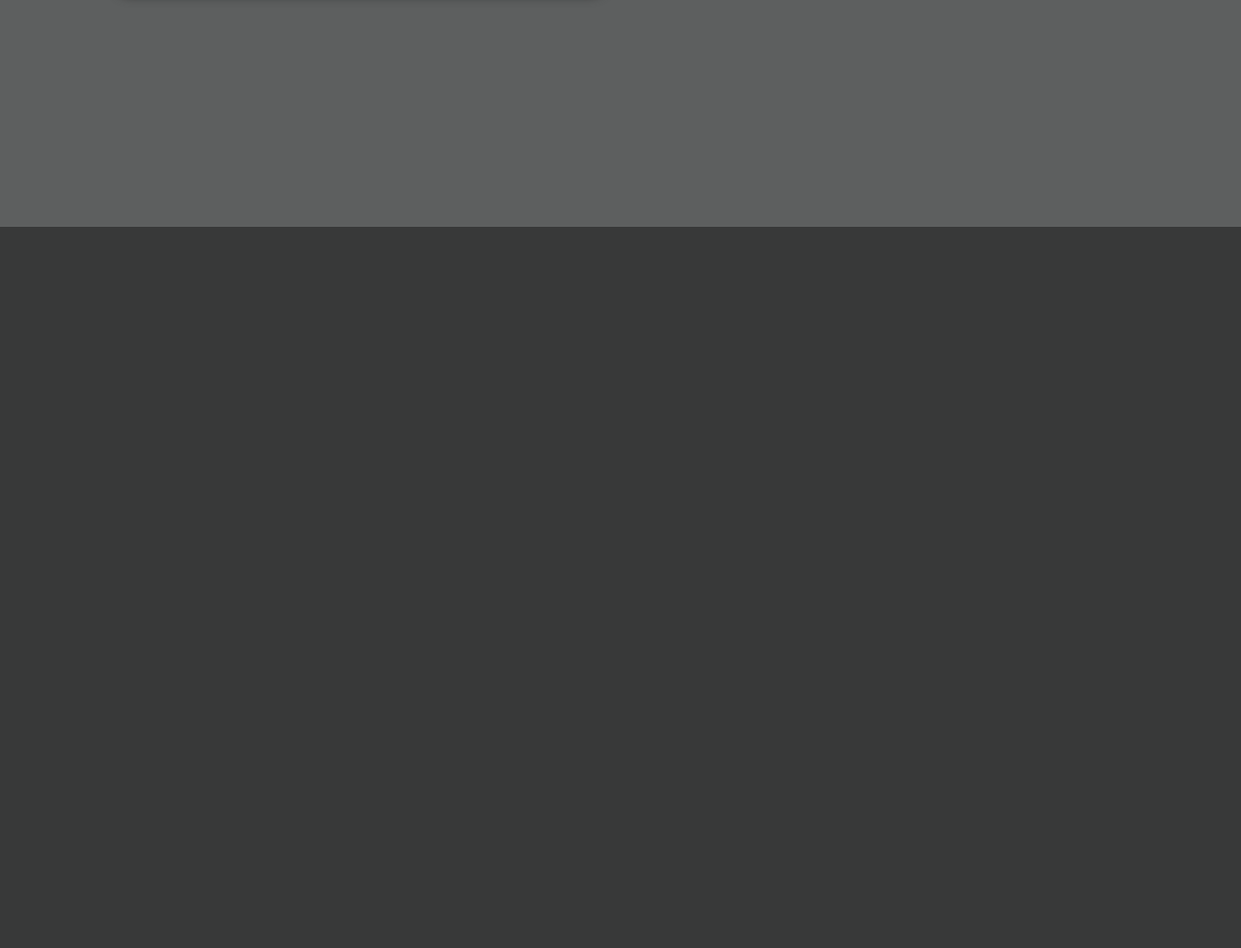
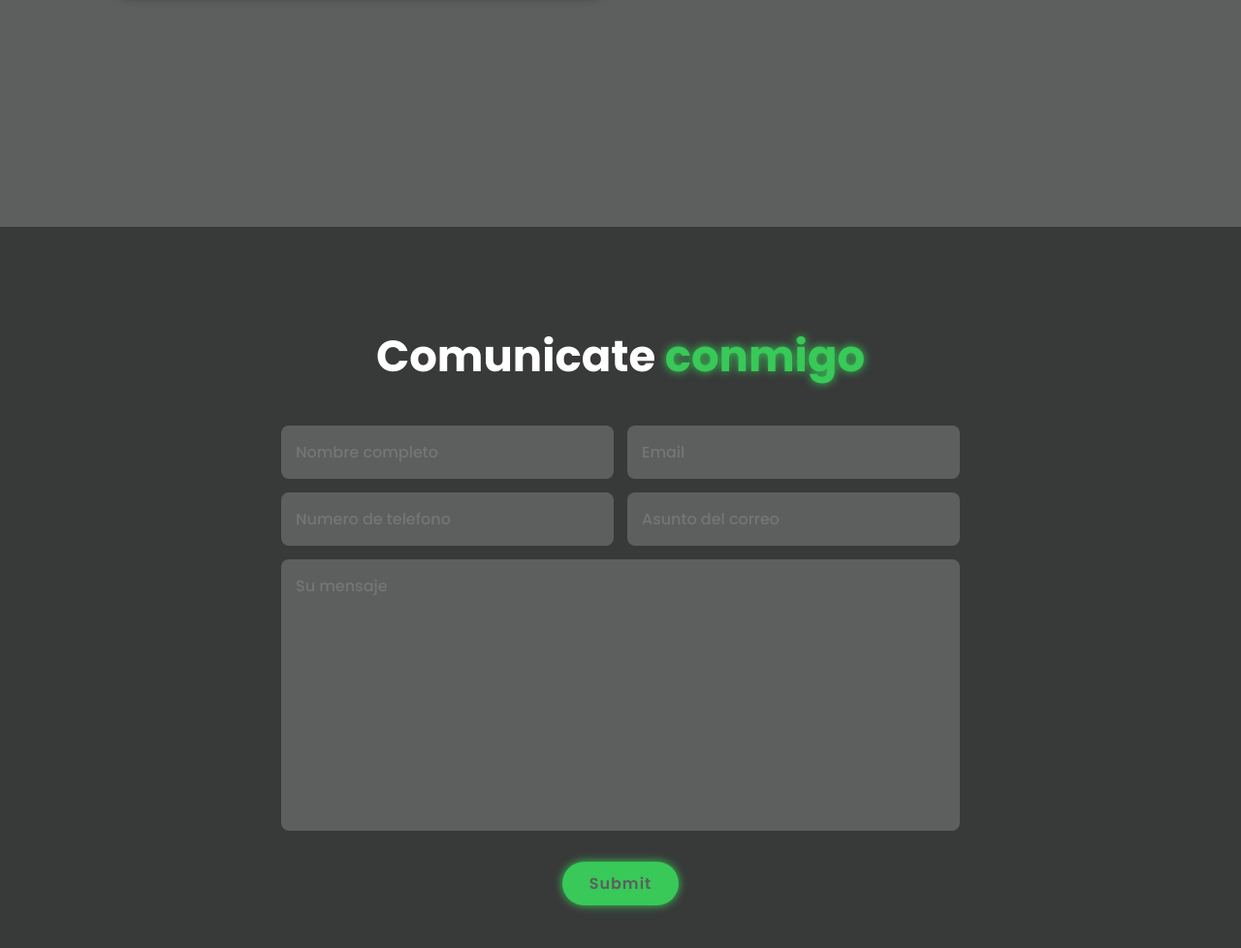
Before and after one commit to AleksIvanVel/portafolio_web, a plain HTML site: page index.html in a window 1280 px wide. Shown: the part 2166-3144 px from the top of the page at 97% size. Before the commit the page ends 2400 px from the top, so only its background shows below. Drawn offline with Linux system fonts and the light colour scheme.

Commit message:
add section contact

```diff
--- a/index.html
+++ b/index.html
@@ -28,7 +28,7 @@
         <a href="#home"class='active'>Inicio</a>
         <a href="#about">Acerca de mi</a>
         <a href="#portfolio">Portfolio</a>
-        <a href="#contacto">Contacto</a>
+        <a href="#contact">Contacto</a>
     </nav>
    </header>
 
@@ -94,6 +94,24 @@
         </div>
    </section>
 
+   <!-- diseño de la seccion contacto -->
+   <section class="contact" id="contact">
+        <h2 class="heading">Comunicate <span>conmigo</span></h2>
+
+        <form action="#">
+            <div class="input-box">
+                <input type="text" placeholder="Nombre completo">
+                <input type="email" placeholder="Email">
+            </div>
+            <div class="input-box">
+                <input type="number" placeholder="Numero de telefono">
+                <input type="text" placeholder="Asunto del correo">
+            </div>
+            <textarea name="" id="" cols="30" rows="10" placeholder="Su mensaje"></textarea>
+            <input type="submit" vlaue="Enviar mensaje" class="btn">
+        </form>
+   </section>
+
    <!-- archivo js -->
    <script src="js/script.js"></script>
 </body>
--- a/js/script.js
+++ b/js/script.js
@@ -16,4 +16,8 @@ window.onscroll= () => {
             });
         };
     });
+
+    let header = document.querySelector('header');
+
+    header.classList.toggle('sticky', window.scrollY > 100);
 };
--- a/media/css/estilo_index.css
+++ b/media/css/estilo_index.css
@@ -44,6 +44,10 @@ section{
     justify-content: space-between;
     align-items: center;
     z-index:100;
+}
+
+.header.sticky{
+    border-bottom: 1rem solid rgba(0, 0, 0, .2);
 }
 
 .logo{
@@ -238,3 +242,43 @@ span{
     font-size: 2rem;
     color: var(--second-bg-color);
 }
+
+.contact h2{
+    margin-bottom: 3rem;
+}
+.contact form{
+    max-width: 70rem;
+    margin: 1rem auto;
+    text-align: center;
+    margin-bottom: 3rem;
+}
+
+.contact form .input-box{
+    display: flex;
+    justify-content: space-between;
+    flex-wrap: wrap;
+}
+
+.contact form .input-box input,
+.contact form textarea{
+    width: 100%;
+    padding: 1.5rem;
+    font-size: 1.6rem;
+    color: var(--text-color);
+    background: var(--second-bg-color);
+    border-radius: .8rem;
+    margin: .7rem 0;
+}
+
+.contact form .input-box input{
+    width: 49%;
+}
+
+.contact form textarea{
+    resize: none;
+}
+
+.contact form .btn{
+    margin-top: 2rem;
+    cursor: pointer;
+}
```
